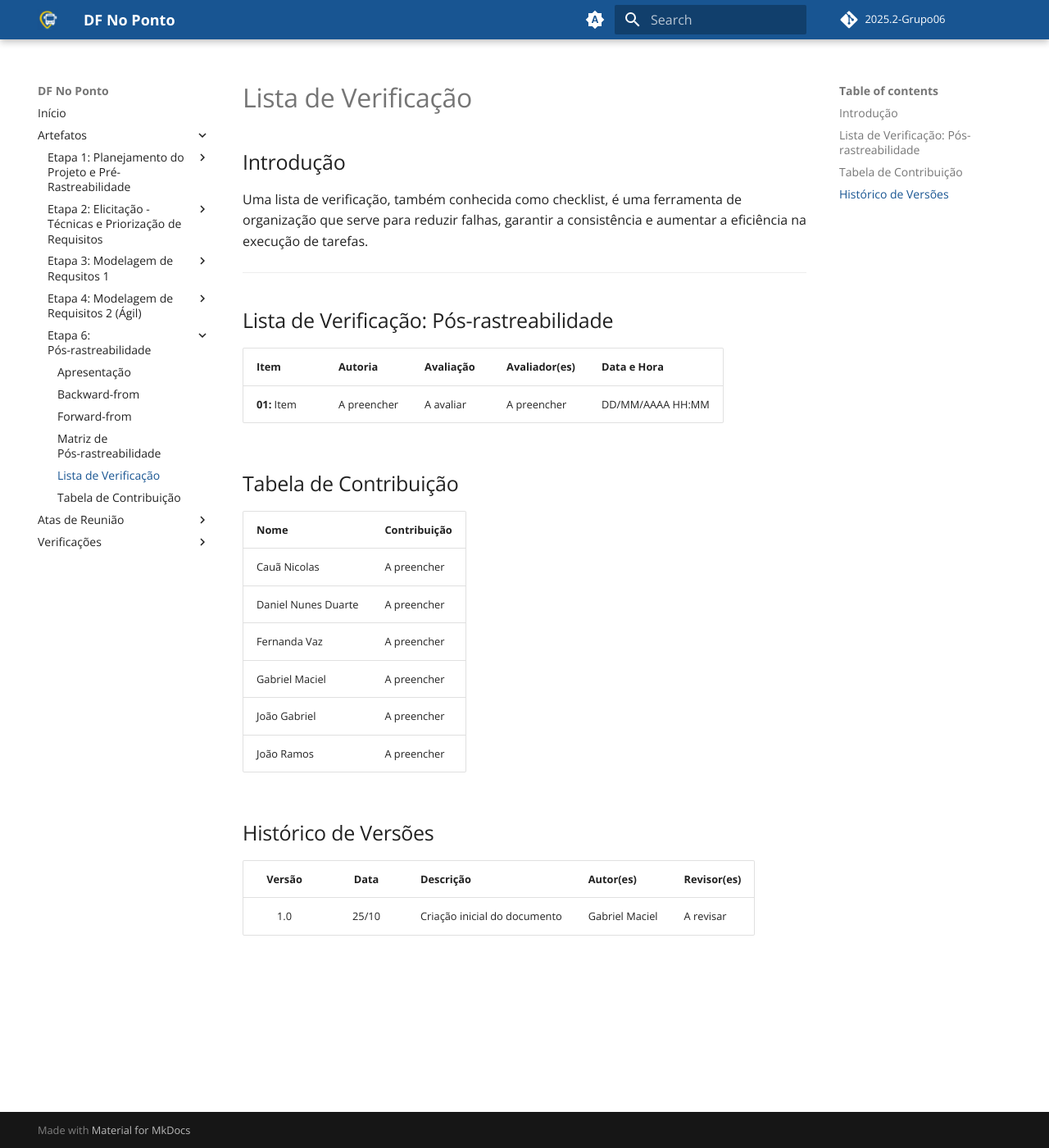
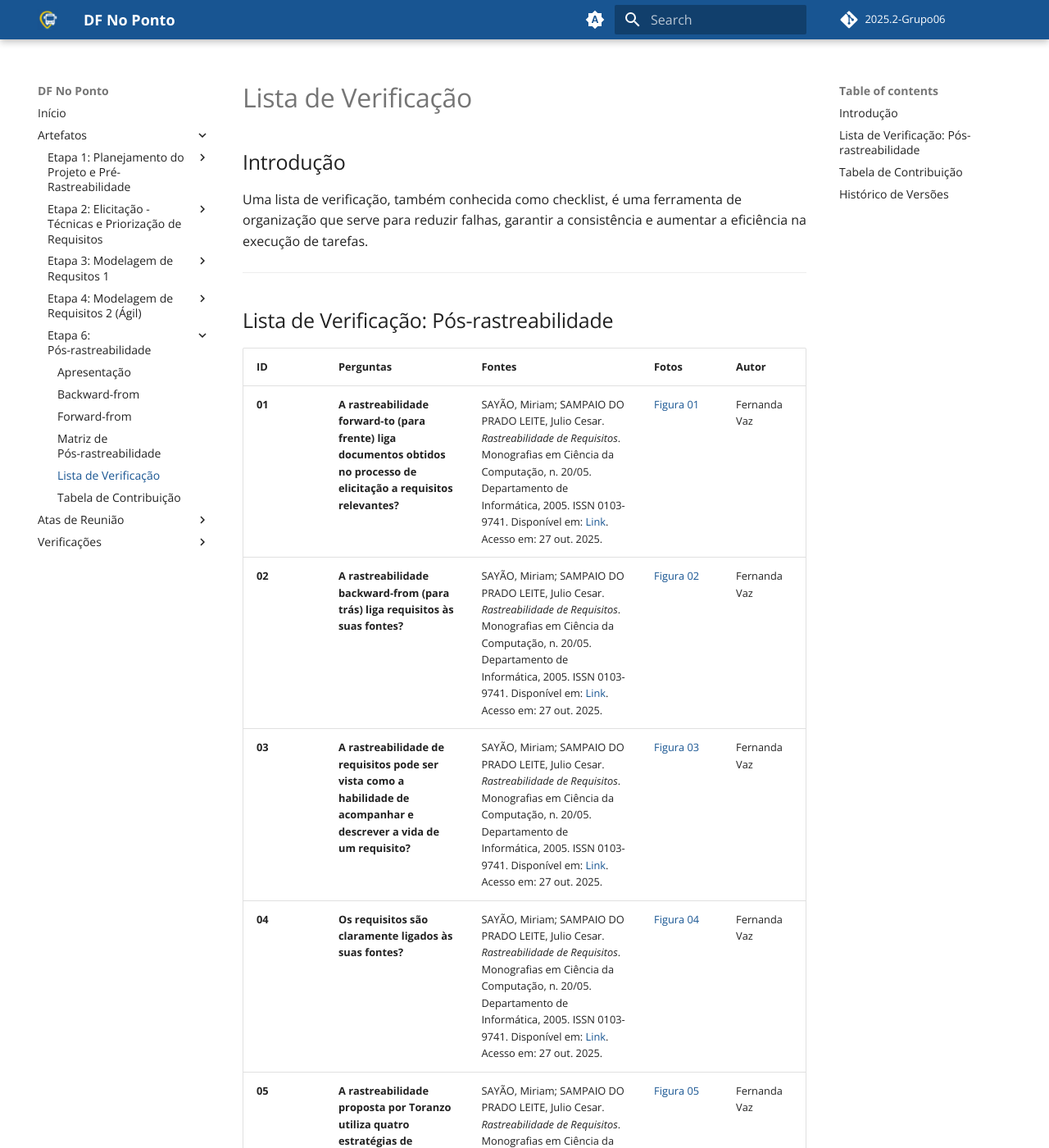
Before and after one commit to Requisitos-de-Software/2025.2-Grupo06, an MkDocs documentation site: the page built from docs/checklist/lista05.md, in a window 1280 px wide and 1400 px high. Shown: the whole window at 82% size. Built offline with MkDocs 1.6.1 and Material for MkDocs 9.7.7, drawn with Linux system fonts in a browser that asks for light colours; comment, search, counter and statistics services are not loaded; some of the changed text lies outside the part shown.

Commit message:
verificação fernanda

```diff
--- a/docs/checklist/lista05.md
+++ b/docs/checklist/lista05.md
@@ -6,23 +6,31 @@ Uma lista de verificação, também conhecida como checklist, é uma ferramenta
 
 ## Lista de Verificação: Pós-rastreabilidade
 
-| Item | Autoria | Avaliação | Avaliador(es) | Data e Hora |
-|------|---------|-----------|---------------|-------------|
-| **01:** Item | A preencher | A avaliar | A preencher | DD/MM/AAAA HH:MM |
+| ID | Perguntas | Fontes | Fotos | Autor |
+|----|-----------|--------|-------|-------|
+| **01** |**A rastreabilidade forward-to (para frente) liga documentos obtidos no processo de elicitação a requisitos relevantes?**| SAYÃO, Miriam; SAMPAIO DO PRADO LEITE, Julio Cesar. *Rastreabilidade de Requisitos*. Monografias em Ciência da Computação, n. 20/05. Departamento de Informática, 2005. ISSN 0103-9741. Disponível em: [Link](https://aprender3.unb.br/pluginfile.php/3210698/mod_resource/content/3/05_20_sayao.pdf). Acesso em: 27 out. 2025. | [Figura 01](https://i.ibb.co/R4G5T96D/image.png) | Fernanda Vaz |
+| **02** |**A rastreabilidade backward-from (para trás) liga requisitos às suas fontes?** | SAYÃO, Miriam; SAMPAIO DO PRADO LEITE, Julio Cesar. *Rastreabilidade de Requisitos*. Monografias em Ciência da Computação, n. 20/05. Departamento de Informática, 2005. ISSN 0103-9741. Disponível em: [Link](https://aprender3.unb.br/pluginfile.php/3210698/mod_resource/content/3/05_20_sayao.pdf). Acesso em: 27 out. 2025. | [Figura 02](https://i.ibb.co/sp1NvSFg/image.png) | Fernanda Vaz |
+| **03** |**A rastreabilidade de requisitos pode ser vista como a habilidade de acompanhar e descrever a vida de um requisito?** | SAYÃO, Miriam; SAMPAIO DO PRADO LEITE, Julio Cesar. *Rastreabilidade de Requisitos*. Monografias em Ciência da Computação, n. 20/05. Departamento de Informática, 2005. ISSN 0103-9741. Disponível em: [Link](https://aprender3.unb.br/pluginfile.php/3210698/mod_resource/content/3/05_20_sayao.pdf). Acesso em: 27 out. 2025. | [Figura 03](https://i.ibb.co/35h2NwmG/image.png) | Fernanda Vaz |
+| **04** | **Os requisitos são claramente ligados às suas fontes?** | SAYÃO, Miriam; SAMPAIO DO PRADO LEITE, Julio Cesar. *Rastreabilidade de Requisitos*. Monografias em Ciência da Computação, n. 20/05. Departamento de Informática, 2005. ISSN 0103-9741. Disponível em: [Link](https://aprender3.unb.br/pluginfile.php/3210698/mod_resource/content/3/05_20_sayao.pdf). Acesso em: 27 out. 2025. | [Figura 04](https://i.ibb.co/5XmC5XJJ/image.png) | Fernanda Vaz |
+| **05** | **A rastreabilidade proposta por Toranzo utiliza quatro estratégias de trabalho?** | SAYÃO, Miriam; SAMPAIO DO PRADO LEITE, Julio Cesar. *Rastreabilidade de Requisitos*. Monografias em Ciência da Computação, n. 20/05. Departamento de Informática, 2005. ISSN 0103-9741. Disponível em: [Link](https://aprender3.unb.br/pluginfile.php/3210698/mod_resource/content/3/05_20_sayao.pdf). Acesso em: 27 out. 2025. | [Figura 05](https://i.ibb.co/5XJtTZk4/image.png) | Fernanda Vaz |
+
+---
 
 ## Tabela de Contribuição
 
-|        Nome          | Contribuição|
-|----------------------|-------------|
-| Cauã Nicolas         | A preencher |
-| Daniel Nunes Duarte  | A preencher |
-| Fernanda Vaz         | A preencher |
-| Gabriel Maciel       | A preencher |
-| João Gabriel         | A preencher |
-| João Ramos           | A preencher |
+| Nome | Contribuição |
+|------|--------------|
+| Cauã Nicolas | A preencher |
+| Daniel Nunes Duarte | A preencher |
+| Fernanda Vaz | A preencher |
+| Gabriel Maciel | A preencher |
+| João Gabriel | A preencher |
+| João Ramos | A preencher |
+
+---
 
 ## Histórico de Versões
 
 | Versão | Data | Descrição | Autor(es) | Revisor(es) |
-|:-------:|:-----:|:-----------|:------------|:-------------|
+|:------:|:----:|-----------|-----------|-------------|
 | 1.0 | 25/10 | Criação inicial do documento | Gabriel Maciel | A revisar |
```
